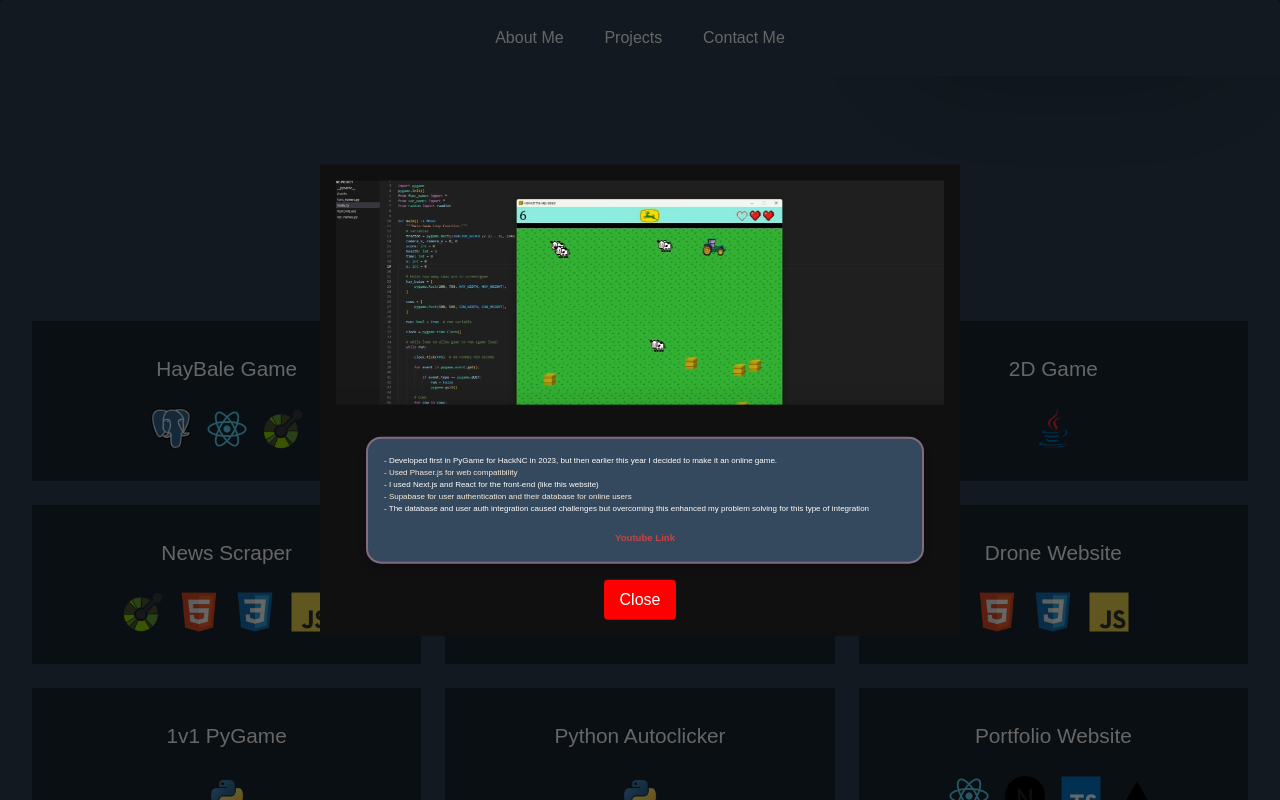
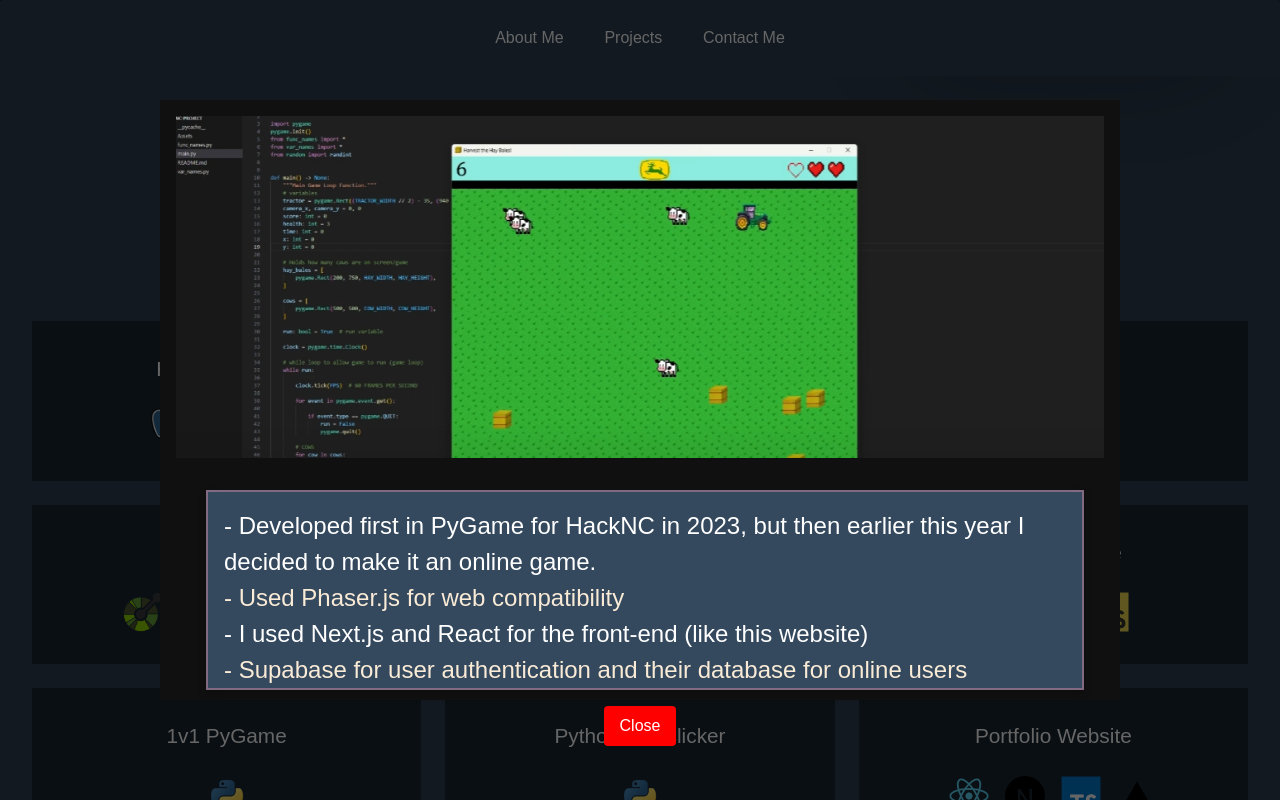
Before and after one commit to arob3303-unc/portfolio, a Next.js app: page / in a window 1280 px wide. Both pictures are taken after a click on the element "HayBale Game". Shown: the part 558-1358 px from the top of the page. Built offline with nearby package versions, Linux system fonts and the light colour scheme.

Commit message:
added overflow-y to modal box text

```diff
--- a/src/app/Components/Modal.tsx
+++ b/src/app/Components/Modal.tsx
@@ -51,7 +51,7 @@
           openModal(
             <div className="modal-project-overlay">
               <div className="modal-project-img">
-                <Image src="/project1.png" alt="Project 1 Image"
+                <Image className="modal-img-height" src="/project1.png" alt="Project 1 Image"
                   layout="intrinsic"
                   width={isEnlarged ? 1200 : 1800}
                   height={isEnlarged ? 1000 : 1750}
@@ -104,7 +104,7 @@
           openModal(
             <div className="modal-project-overlay">
               <div className="modal-project-img">
-                <Image src="/bot.png" alt="Project 2 Image" width={1800} height={1750} />
+                <Image className="modal-img-height" src="/bot.png" alt="Project 2 Image" width={1800} height={1750} />
               </div>
               <div className="modal-project-text">
                 <ul>
@@ -137,7 +137,7 @@
           openModal(
             <div className="modal-project-overlay">
               <div className="modal-project-img">
-                <Image src="/2Dgame.png" alt="Project 3 Image" width={1800} height={1750} />
+                <Image className="modal-img-height" src="/2Dgame.png" alt="Project 3 Image" width={1800} height={1750} />
               </div>
               <div className="modal-project-text">
                 <ul>
@@ -163,7 +163,7 @@
           openModal(
             <div className="modal-project-overlay">
               <div className="modal-project-img">
-                <Image src="/news.png" alt="Project 4 Image" width={1800} height={1750} />
+                <Image className="modal-img-height" src="/news.png" alt="Project 4 Image" width={1800} height={1750} />
               </div>
               <div className="modal-project-text">
                 <ul>
@@ -220,7 +220,7 @@
           openModal(
             <div className="modal-project-overlay">
               <div className="modal-project-img">
-                <Image src="/drone.png" alt="Project 3 Image" width={1800} height={1750} />
+                <Image className="modal-img-height" src="/drone.png" alt="Project 3 Image" width={1800} height={1750} />
               </div>
               <div className="modal-project-text">
                 <ul>
@@ -249,7 +249,7 @@
           openModal(
             <div className="modal-project-overlay">
               <div className="modal-project-img">
-                <Image src="/pygame.png" alt="Project 7 Image" width={1800} height={1750} />
+                <Image className="modal-img-height" src="/pygame.png" alt="Project 7 Image" width={1800} height={1750} />
               </div>
               <div className="modal-project-text">
                 <ul>
@@ -277,7 +277,7 @@
           openModal(
             <div className="modal-project-overlay">
               <div className="modal-project-img">
-                <Image src="/auto.png" alt="Project 8 Image" width={1800} height={1750} />
+                <Image className="modal-img-height" src="/auto.png" alt="Project 8 Image" width={1800} height={1750} />
               </div>
               <div className="modal-project-text">
                 <ul>
@@ -303,7 +303,7 @@
           openModal(
             <div className="modal-project-overlay">
               <div className="modal-project-img">
-                <Image src="/website.png" alt="Project 3 Image" width={800} height={750} />
+                <Image className="modal-img-height" src="/website.png" alt="Project 3 Image" width={800} height={750} />
               </div>
               <div className="modal-project-text">
                 <ul>
--- a/src/app/globals.css
+++ b/src/app/globals.css
@@ -192,9 +192,13 @@
 
 .modal-project-img {
   max-width: 100%;
-  height: auto;
+  height: 30%;
   object-fit: cover;
   transition: all 0.3s ease;
+}
+
+.modal-img-height {
+  max-height: 400px;
 }
 
 .modal-link {
@@ -213,12 +217,18 @@
   padding: 1rem;
   background-color: #34495E; /* Darker background for the text box */
   border: 2px solid #826a82; /* Blue border around the box */
-  border-radius: 15px; /* Curved corners for the box */
   box-shadow: 0 4px 8px rgba(0, 0, 0, 0.2); /* Optional: shadow effect for depth */
   font-size: 1.3rem;
   text-align: left;
   height: 50%;
   flex-direction: column;
+
+  max-height: 200px;
+  overflow-y: auto;
+  line-height: 1.5;
+
+  scrollbar-width: thin;            /* “auto” or “thin” */
+  scrollbar-color: #888 #34495E;       /* thumb color, track color */
 }
 
 .modal-close-button {
@@ -448,13 +458,13 @@
   }
 
   .modal-project-text {
-    font-size: .5rem;
+    font-size: 1.5rem;
   }
 
   .modal-box {
     position: fixed;
-    width: 350;
-    height: 600;
+    width: 75%;
+    height: 75%;
     padding: 1rem;
   }
 
```
